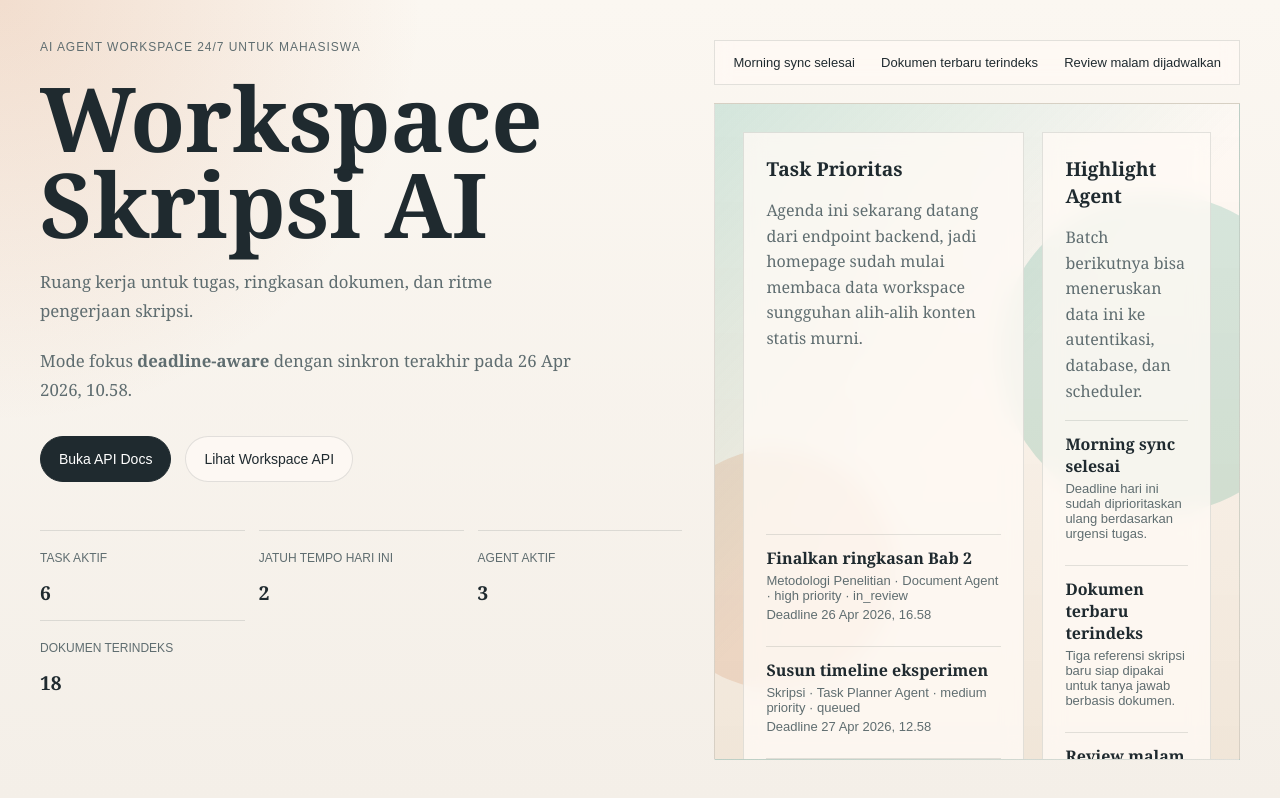
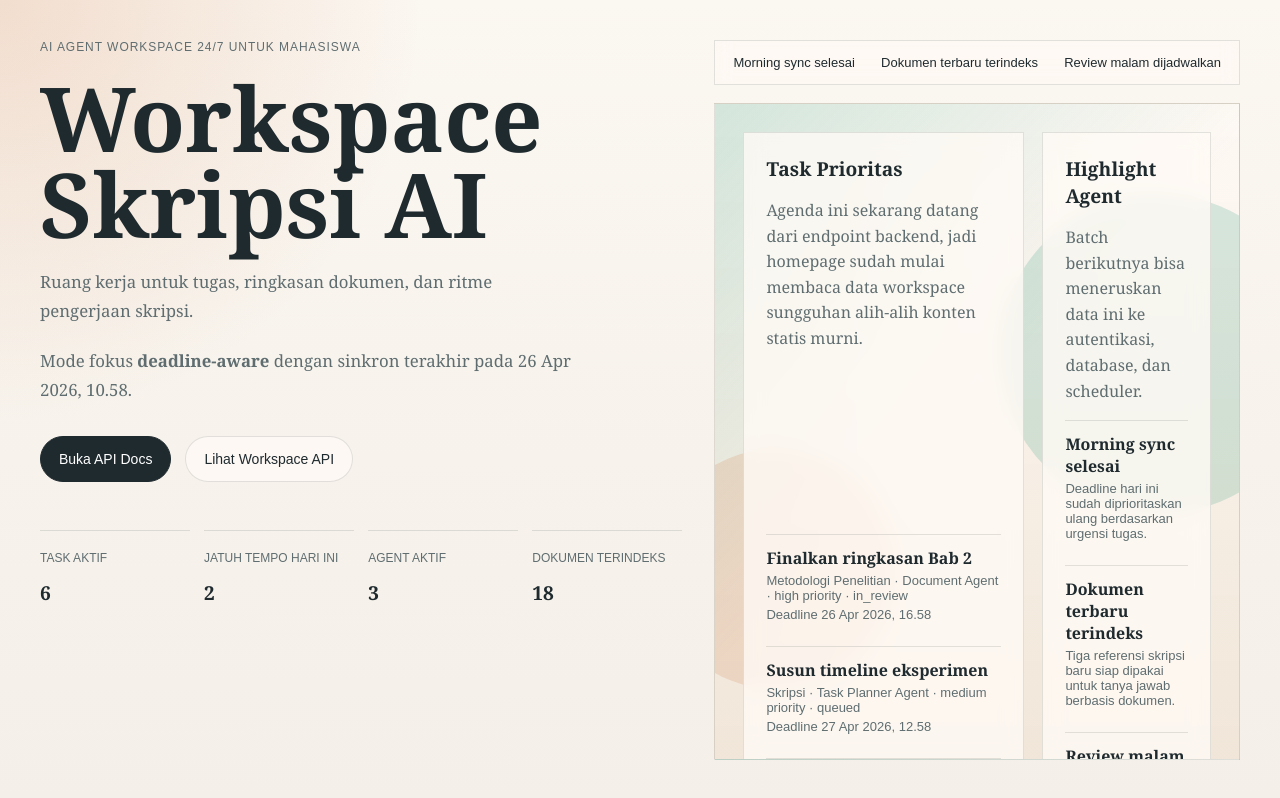
Before and after one commit to LilWest03/PlannerTest, a Next.js app in the folder frontend/: page / in a window 1280 px wide. Built offline with nearby package versions, Linux system fonts and the light colour scheme; no server answers.

Commit message:
Tune layout for four workspace metrics

```diff
--- a/frontend/app/globals.css
+++ b/frontend/app/globals.css
@@ -107,7 +107,7 @@
 
 .support-grid {
   display: grid;
-  grid-template-columns: repeat(3, minmax(0, 1fr));
+  grid-template-columns: repeat(4, minmax(0, 1fr));
   gap: 14px;
   margin-top: 48px;
 }
@@ -267,7 +267,7 @@
   }
 
   .support-grid {
-    grid-template-columns: 1fr;
+    grid-template-columns: repeat(2, minmax(0, 1fr));
   }
 }
 
@@ -288,4 +288,8 @@
   .canvas {
     inset: 18px;
   }
+
+  .support-grid {
+    grid-template-columns: 1fr;
+  }
 }
```
